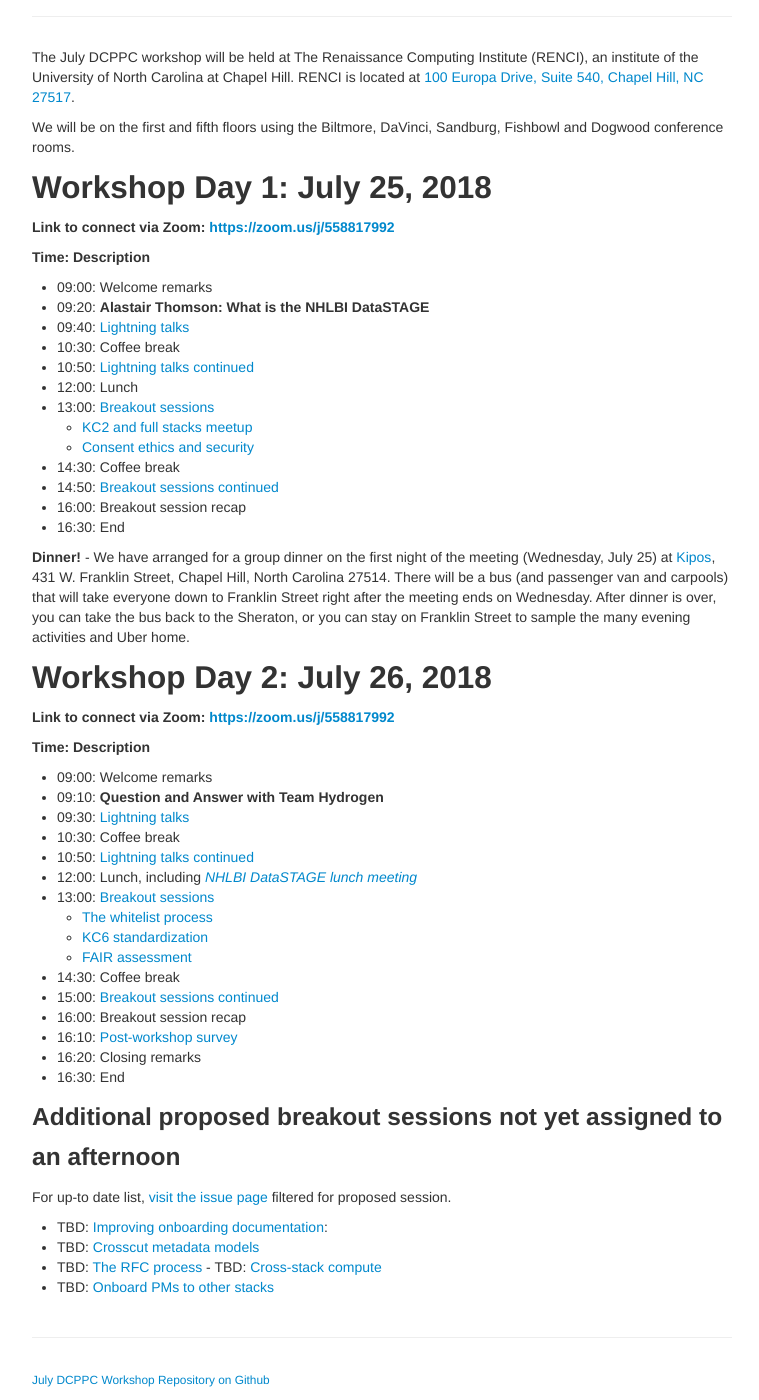
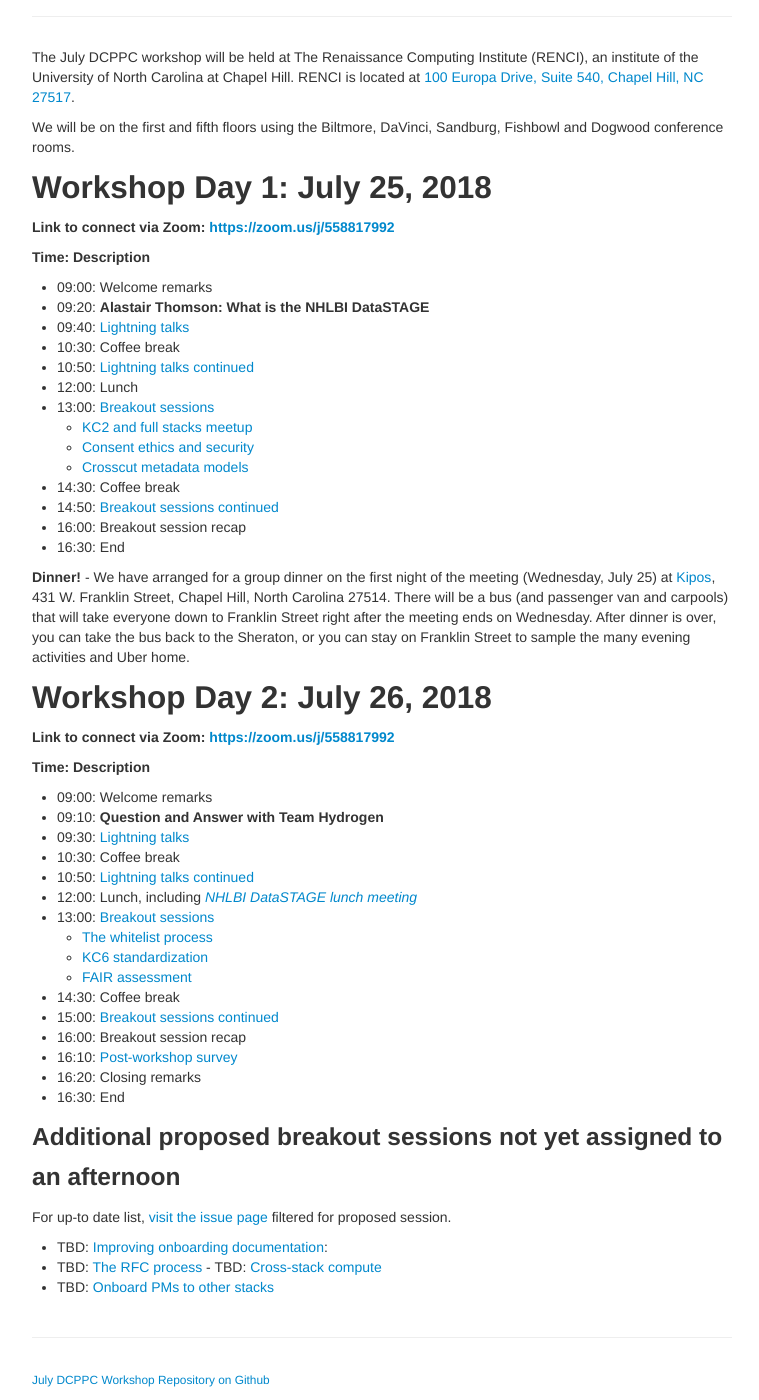
Before and after one commit to dcppc/2018-july-workshop, a Jekyll site: the page built from docs/agenda.md, in a window 1280 px wide and 1400 px high, scrolled down 105 px. Shown: the whole window, without its empty margins (258-1017 px from the left). Built offline with Jekyll 4.4.1, drawn with Linux system fonts in a browser that asks for light colours; part of the change alters nothing that is shown.

Commit message:
update breakout gruops on agenda

```diff
--- a/docs/agenda.md
+++ b/docs/agenda.md
@@ -23,6 +23,7 @@ We will be on the first and fifth floors using the Biltmore, DaVinci, Sandburg,
 - 13:00: [Breakout sessions](https://github.com/dcppc/2018-july-workshop/labels/proposed%20session)
 	- [KC2 and full stacks meetup](https://github.com/dcppc/2018-july-workshop/issues/6)
 	- [Consent ethics and security](https://github.com/dcppc/2018-july-workshop/issues/8)
+	- [Crosscut metadata models](https://github.com/dcppc/2018-july-workshop/issues/18)
 - 14:30: Coffee break
 - 14:50: [Breakout sessions continued](https://github.com/dcppc/2018-july-workshop/labels/proposed%20session)
 - 16:00: Breakout session recap
@@ -58,6 +59,5 @@ We will be on the first and fifth floors using the Biltmore, DaVinci, Sandburg,
 For up-to date list, [visit the issue page](https://github.com/dcppc/2018-july-workshop/issues?q=is%3Aissue+is%3Aopen+label%3A%22proposed+session%22) filtered for proposed session.
 
 - TBD: [Improving onboarding documentation](https://github.com/dcppc/2018-july-workshop/issues/20):
-- TBD: [Crosscut metadata models](https://github.com/dcppc/2018-july-workshop/issues/18)
 - TBD: [The RFC process](https://github.com/dcppc/2018-july-workshop/issues/16) - TBD: [Cross-stack compute](https://github.com/dcppc/2018-july-workshop/issues/14)
 - TBD: [Onboard PMs to other stacks](https://github.com/dcppc/2018-july-workshop/issues/12)
```
